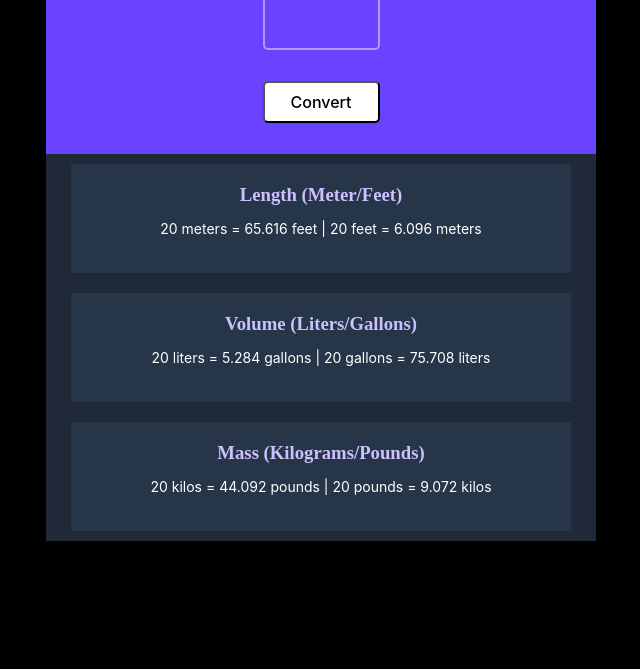
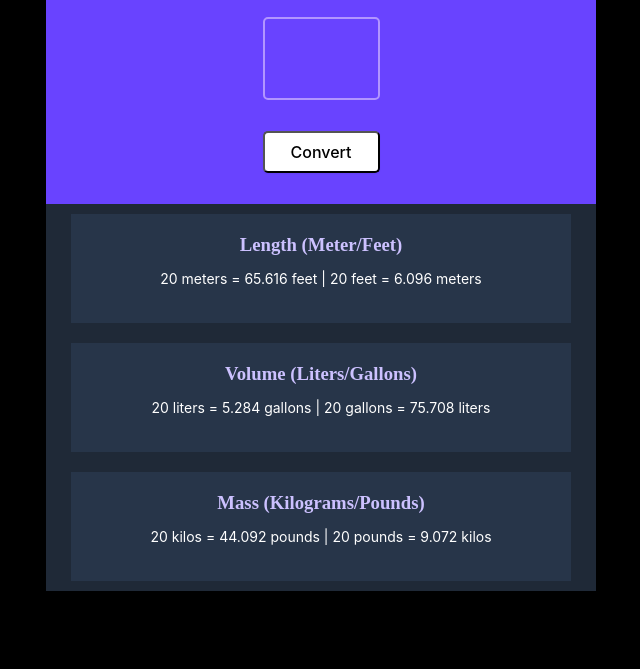
Before and after one commit to dmoiseev22/unit_converter, a plain HTML site: page index.html in a window 1280 px wide. Shown: the part 131-800 px from the top of the page, without its empty margins (319-959 px from the left). Drawn offline with nearby package versions, Linux system fonts and the light colour scheme.

Commit message:
Update index.css

```diff
--- a/index.css
+++ b/index.css
@@ -1,5 +1,5 @@
 body {
-    margin: 0;
+    margin: 50 auto;
     text-align: center;
     background: #000000;
 }
```
